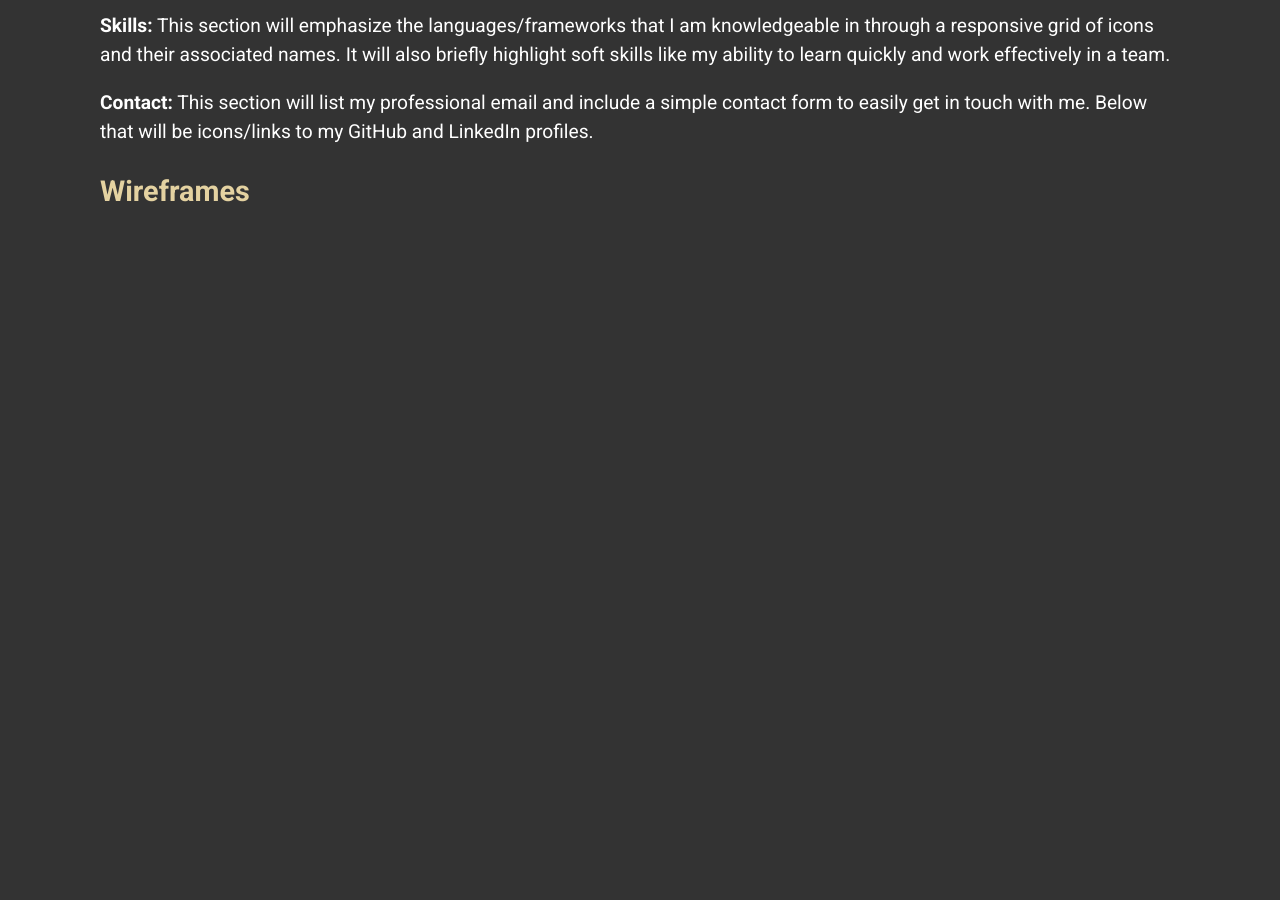
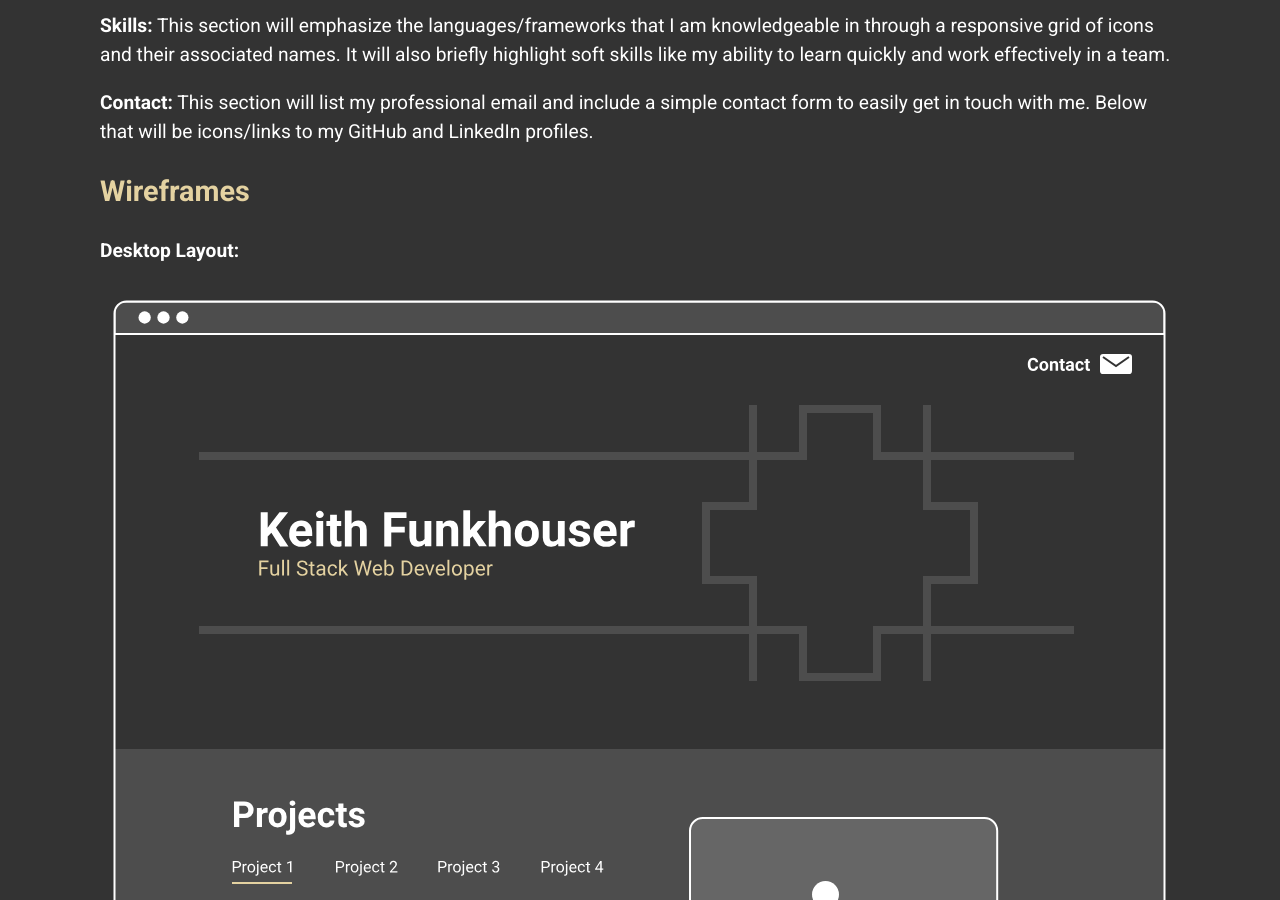
Before and after one commit to keithfunkhouser/pwp-keithfunkhouser, a plain HTML site: page public_html/documentation/milestone-2.html in a window 1280 px wide. Shown: the part 500-1400 px from the top of the page. Before the commit the page ends 800 px from the top, so only its background shows below. Drawn offline with Linux system fonts and the light colour scheme.

Commit message:
Add desktop wireframe

```diff
--- a/public_html/documentation/milestone-2.html
+++ b/public_html/documentation/milestone-2.html
@@ -36,6 +36,10 @@
         </p>
 
         <h2>Wireframes</h2>
+        <p><strong>Desktop Layout:</strong></p>
+        <img class="wireframe" src="images/desktop-wireframe.svg" alt="PWP Desktop Wireframe">
+
+        <p><strong>Mobile Layout:</strong></p>
 
     </div>
 </body>
--- a/public_html/documentation/style.css
+++ b/public_html/documentation/style.css
@@ -18,3 +18,8 @@ img {
     border: 6px solid #fff;
     max-width: 95%;
 }
+
+.wireframe {
+    border: none;
+    max-width: 100%;
+}
```
Also changed, not shown: public_html/documentation/images/desktop-wireframe.svg (added).
